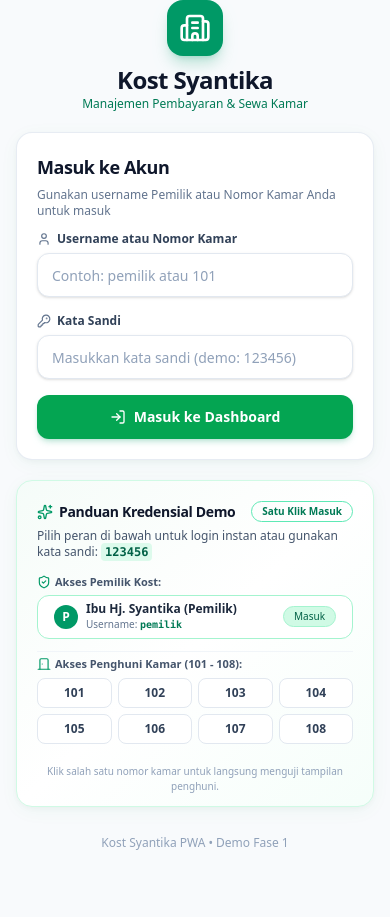
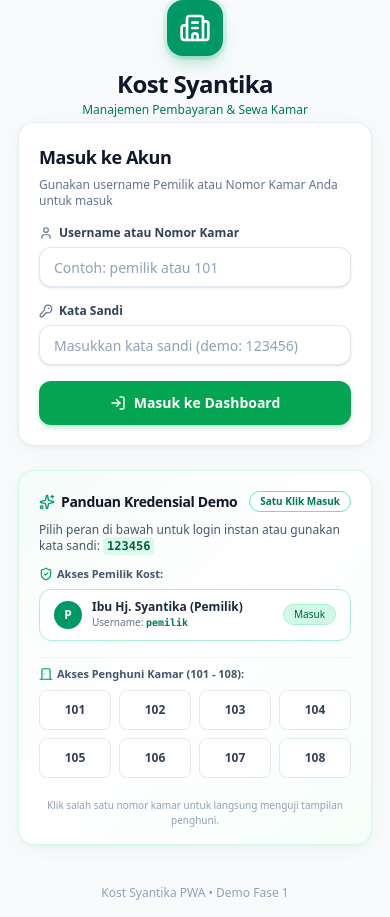
Before and after one commit to AdiYohanes/me-kost, a Next.js app: page /login in a window 390 px wide. Before the commit the page ends 859 px from the top, so only its background shows below. Built offline with nearby package versions, Linux system fonts and the light colour scheme.

Commit message:
style: polish layout container, login, and dashboard header spacing

```diff
--- a/app/dashboard/page.tsx
+++ b/app/dashboard/page.tsx
@@ -19,8 +19,8 @@ function DashboardContent() {
   }
 
   return (
-    <main className="min-h-screen bg-slate-50 flex flex-col items-center justify-start p-4 safe-top safe-bottom">
-      <div className="w-full max-w-md flex flex-col space-y-4 pb-20">
+    <main className="min-h-screen bg-slate-50 flex flex-col items-center justify-start px-4 pt-4 pb-28 sm:px-6 safe-top safe-bottom">
+      <div className="w-full max-w-md flex flex-col space-y-6">
         {/* Top App Bar & Profile Header */}
         <DashboardHeader user={user} />
 
@@ -40,7 +40,7 @@ function DashboardContent() {
         )}
 
         {/* Footer info */}
-        <footer className="text-center py-4 text-[11px] text-slate-400">
+        <footer className="text-center py-6 text-[11px] text-slate-400">
           <p>Kost Syantika PWA © 2026 • Terkoneksi Sesi Lokal</p>
         </footer>
 
--- a/app/login/page.tsx
+++ b/app/login/page.tsx
@@ -79,18 +79,18 @@ export default function LoginPage() {
 
   return (
     <GuestGuard>
-      <main className="min-h-screen bg-slate-50 flex flex-col items-center justify-center p-4 safe-top safe-bottom">
-        <div className="w-full max-w-md flex flex-col space-y-5">
+      <main className="min-h-screen bg-slate-50 flex flex-col items-center justify-center px-4.5 py-8 sm:py-12 safe-top safe-bottom">
+        <div className="w-full max-w-md flex flex-col space-y-6">
           {/* Header Brand */}
-          <div className="flex flex-col items-center text-center space-y-2">
-            <div className="w-14 h-14 rounded-2xl bg-emerald-600 flex items-center justify-center text-white shadow-lg shadow-emerald-600/25">
+          <div className="flex flex-col items-center text-center space-y-3 mb-1">
+            <div className="w-14 h-14 rounded-2xl bg-emerald-600 flex items-center justify-center text-white shadow-lg shadow-emerald-600/25 ring-4 ring-emerald-500/10">
               <Building2 className="w-8 h-8" />
             </div>
             <div>
               <h1 className="text-2xl font-black tracking-tight text-slate-900">
                 Kost Syantika
               </h1>
-              <p className="text-xs font-medium text-emerald-700">
+              <p className="text-xs font-medium text-emerald-700 mt-0.5">
                 Manajemen Pembayaran & Sewa Kamar
               </p>
             </div>
@@ -98,7 +98,7 @@ export default function LoginPage() {
 
           {/* Form Login Card */}
           <Card className="card-shadow border-slate-200/80">
-            <CardHeader className="pb-3">
+            <CardHeader className="p-5 pb-4 space-y-1.5">
               <CardTitle className="text-lg font-bold text-slate-900">
                 Masuk ke Akun
               </CardTitle>
@@ -107,7 +107,7 @@ export default function LoginPage() {
               </CardDescription>
             </CardHeader>
 
-            <CardContent>
+            <CardContent className="p-5 pt-0">
               <form onSubmit={handleSubmit} className="space-y-4">
                 {errorMsg && (
                   <div className="flex items-start gap-2.5 p-3 rounded-xl bg-rose-50 border border-rose-200 text-rose-700 text-xs animate-in fade-in">
@@ -135,6 +135,7 @@ export default function LoginPage() {
                       setUsername(e.target.value);
                       if (errorMsg) setErrorMsg("");
                     }}
+                    className="h-10 text-sm"
                     required
                   />
                 </div>
@@ -157,6 +158,7 @@ export default function LoginPage() {
                       setPassword(e.target.value);
                       if (errorMsg) setErrorMsg("");
                     }}
+                    className="h-10 text-sm"
                     required
                   />
                 </div>
@@ -164,7 +166,7 @@ export default function LoginPage() {
                 <Button
                   type="submit"
                   variant="emerald"
-                  className="w-full gap-2 font-semibold shadow-md shadow-emerald-600/20"
+                  className="w-full h-11 gap-2 font-semibold text-sm shadow-md shadow-emerald-600/20"
                   disabled={isLoading}
                 >
                   <LogIn className="w-4 h-4" />
@@ -176,7 +178,7 @@ export default function LoginPage() {
 
           {/* Demo Credentials Guide Card */}
           <Card className="border-emerald-100 bg-linear-to-br from-emerald-500/5 via-white to-emerald-50/50 card-shadow">
-            <CardHeader className="pb-2.5">
+            <CardHeader className="p-5 pb-3">
               <div className="flex items-center justify-between">
                 <div className="flex items-center gap-1.5">
                   <Sparkles className="w-4 h-4 text-emerald-600" />
@@ -188,7 +190,7 @@ export default function LoginPage() {
                   Satu Klik Masuk
                 </Badge>
               </div>
-              <CardDescription className="text-xs text-slate-600">
+              <CardDescription className="text-xs text-slate-600 mt-1">
                 Pilih peran di bawah untuk login instan atau gunakan kata sandi:{" "}
                 <code className="bg-emerald-100/70 text-emerald-800 px-1 py-0.5 rounded font-mono font-bold">
                   123456
@@ -196,9 +198,9 @@ export default function LoginPage() {
               </CardDescription>
             </CardHeader>
 
-            <CardContent className="space-y-3 pt-1">
+            <CardContent className="p-5 pt-0 space-y-4">
               {/* Pemilik Demo Button */}
-              <div className="space-y-1">
+              <div className="space-y-1.5">
                 <div className="text-[11px] font-semibold text-slate-600 flex items-center gap-1">
                   <ShieldCheck className="w-3.5 h-3.5 text-emerald-600" />
                   Akses Pemilik Kost:
@@ -206,11 +208,11 @@ export default function LoginPage() {
                 <Button
                   type="button"
                   variant="outline"
-                  className="w-full justify-between border-emerald-200 hover:bg-emerald-50 hover:border-emerald-300"
+                  className="w-full p-3.5 min-h-[52px] justify-between border-emerald-200 hover:bg-emerald-50 hover:border-emerald-300"
                   onClick={() => handleQuickLogin("pemilik")}
                 >
-                  <div className="flex items-center gap-2 text-left">
-                    <div className="w-6 h-6 rounded-full bg-emerald-600 text-white flex items-center justify-center text-xs font-bold">
+                  <div className="flex items-center gap-2.5 text-left">
+                    <div className="w-7 h-7 rounded-full bg-emerald-600 text-white flex items-center justify-center text-xs font-bold shrink-0">
                       P
                     </div>
                     <div>
@@ -229,19 +231,19 @@ export default function LoginPage() {
               </div>
 
               {/* Penghuni Demo Chips */}
-              <div className="space-y-1.5 pt-1 border-t border-slate-100">
+              <div className="space-y-2 pt-2 border-t border-slate-100">
                 <div className="text-[11px] font-semibold text-slate-600 flex items-center gap-1">
                   <DoorClosed className="w-3.5 h-3.5 text-emerald-600" />
                   Akses Penghuni Kamar (101 - 108):
                 </div>
-                <div className="grid grid-cols-4 gap-1.5">
+                <div className="grid grid-cols-4 gap-2">
                   {demoRooms.map((room) => (
                     <Button
                       key={room}
                       type="button"
                       variant="outline"
                       size="sm"
-                      className="text-xs font-semibold py-1.5 h-auto border-slate-200 hover:border-emerald-400 hover:bg-emerald-50 text-slate-700"
+                      className="text-xs font-semibold h-10 border-slate-200 hover:border-emerald-400 hover:bg-emerald-50 text-slate-700"
                       onClick={() => handleQuickLogin(room)}
                     >
                       {room}
@@ -251,7 +253,7 @@ export default function LoginPage() {
               </div>
             </CardContent>
 
-            <CardFooter className="pt-0 pb-3 text-center justify-center">
+            <CardFooter className="p-5 pt-0 pb-4 text-center justify-center">
               <span className="text-[10px] text-slate-400">
                 Klik salah satu nomor kamar untuk langsung menguji tampilan penghuni.
               </span>
@@ -259,7 +261,7 @@ export default function LoginPage() {
           </Card>
 
           {/* Footer */}
-          <footer className="text-center py-2 text-xs text-slate-400">
+          <footer className="text-center py-4 text-xs text-slate-400">
             <p>Kost Syantika PWA • Demo Fase 1</p>
           </footer>
         </div>
--- a/components/dashboard/dashboard-header.tsx
+++ b/components/dashboard/dashboard-header.tsx
@@ -28,12 +28,12 @@ export function DashboardHeader({ user }: DashboardHeaderProps) {
   const isPemilik = user.role === "PEMILIK";
 
   return (
-    <header className="flex items-center justify-between pb-3 border-b border-slate-200/80">
-      <div className="flex items-center space-x-2.5">
-        <div className="w-10 h-10 rounded-xl bg-emerald-600 flex items-center justify-center text-white shadow-md shadow-emerald-600/20">
+    <header className="flex items-center justify-between pb-4 mb-2 border-b border-slate-200/70">
+      <div className="flex items-center gap-3">
+        <div className="w-10 h-10 rounded-xl bg-emerald-600 flex items-center justify-center text-white shadow-md shadow-emerald-600/20 shrink-0">
           <Building2 className="w-5 h-5" />
         </div>
-        <div>
+        <div className="space-y-0.5">
           <div className="flex items-center gap-1.5">
             <h1 className="text-base font-black tracking-tight text-slate-900 leading-none">
               Kost Syantika
@@ -60,7 +60,7 @@ export function DashboardHeader({ user }: DashboardHeaderProps) {
         variant="outline"
         size="sm"
         onClick={handleLogout}
-        className="text-xs text-rose-600 border-rose-200 hover:bg-rose-50 hover:text-rose-700 hover:border-rose-300 gap-1.5 h-8 px-2.5"
+        className="text-xs text-rose-600 border-rose-200 hover:bg-rose-50 hover:text-rose-700 hover:border-rose-300 gap-1.5 h-9 px-3 font-medium cursor-pointer"
       >
         <LogOut className="w-3.5 h-3.5" />
         <span>Keluar</span>
```
